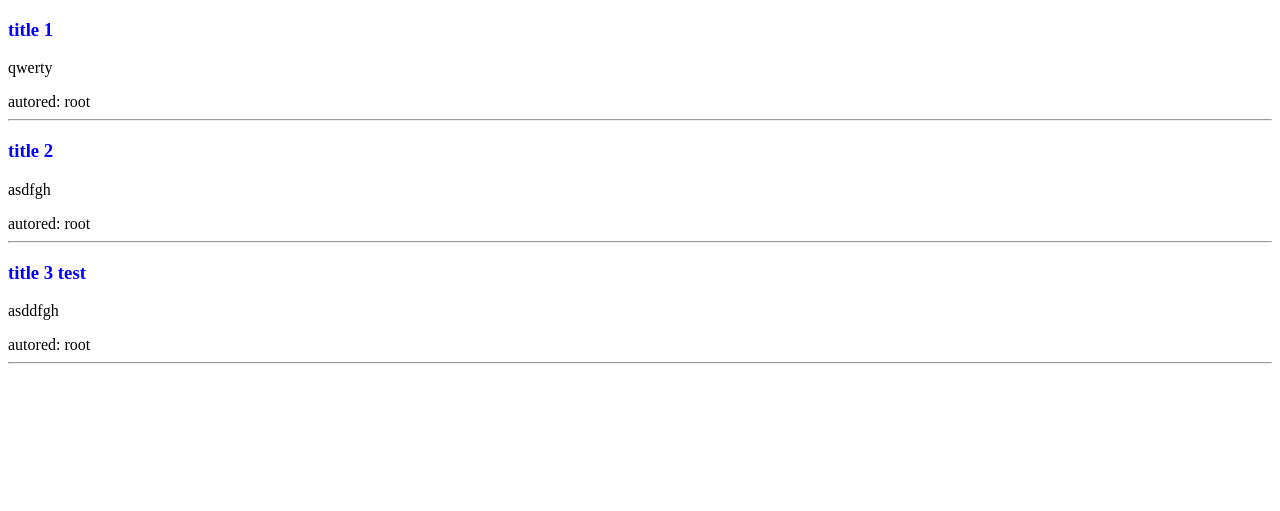
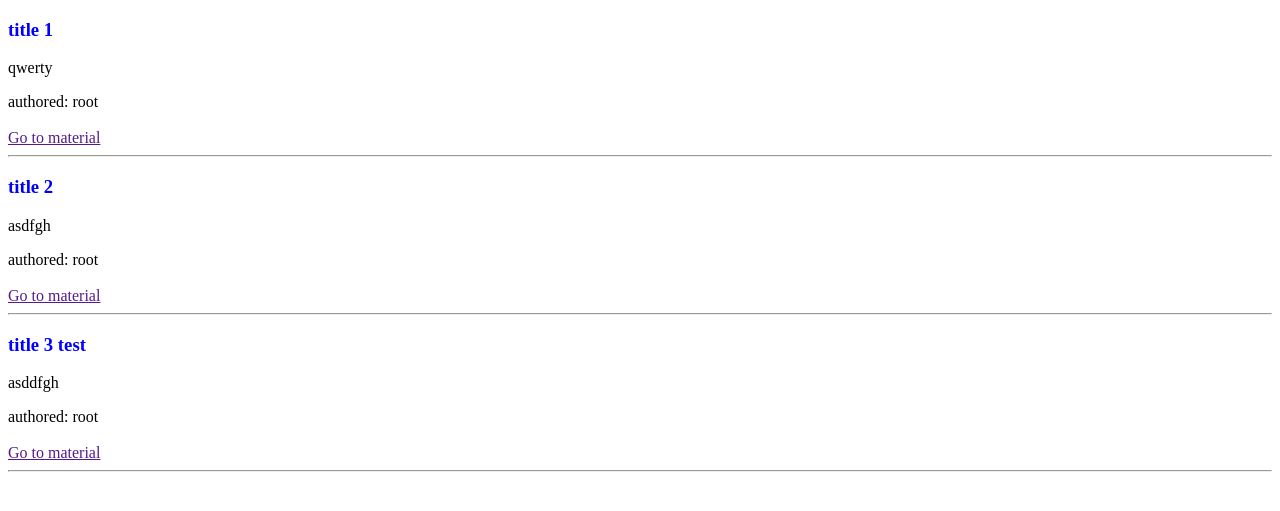
Before and after one commit to SmatovaTatiana/dj_it_academy, a Django app: page /lesson/ in a window 1280 px wide. Shown: the top 511 px of the page. Run offline with Django 3.2, Linux system fonts and the light colour scheme; data comes from the database, SQL or seed files in the repository.

Commit message:
Iteration 4. Add detailed view

```diff
--- a/lesson/models.py
+++ b/lesson/models.py
@@ -1,6 +1,7 @@
 from django.db import models
 from django.utils import timezone
 from django.contrib.auth.models import User
+from django.urls import reverse
 
 # Create your models here.
 
@@ -29,6 +30,15 @@ class Material(models.Model):
                                      choices=MATERIAL_TYPE,
                                      default='theory')
 
+
 """    def __str__(self):
         return self.title  # для отображения названий материалов в админке
 # отключили, т.к. настроили в админке"""
+
+
+def get_absolute_url(self):
+    return reverse('lesson:detailed_material',
+                   args=[self.publish.year,
+                         self.publish.month,
+                         self.publish.day,
+                         self.slug])
--- a/lesson/templates/materials/all_materials.html
+++ b/lesson/templates/materials/all_materials.html
@@ -1,10 +1,15 @@
 {% extends 'base.html' %}
+
+{% block title %}
+    all materials
+{% endblock %}
 
 {% block body %}
     {% for material in materials %}
         <h3>{{ material.title }} </h3>
         <p>{{ material.body|truncatewords:5 }}</p>
-        autored: {{ material.author }}
+        authored: {{ material.author }}<br><br>
+        <a href="{{ material.get_absolute_url }}"> Go to material </a>
         <hr>
     {% endfor %}
 {% endblock %}
--- a/lesson/urls.py
+++ b/lesson/urls.py
@@ -4,4 +4,5 @@ from . import views
 app_name = 'lesson'
 urlpatterns = [
     path('', views.all_materials, name='all_material'),
+    path('<int:y>/<int:m>/<int:d>/<slug:slug>', views.detailed_material, name='detailed_material'),
 ]
--- a/lesson/views.py
+++ b/lesson/views.py
@@ -1,4 +1,4 @@
-from django.shortcuts import render
+from django.shortcuts import render, get_object_or_404
 from . import models
 # Create your views here.
 
@@ -7,3 +7,13 @@ def all_materials(request):
     materials = models.Material.objects.all()
     return render(request, "materials/all_materials.html",
                   {'materials': materials})
+
+
+def detailed_material(request, y, m, d, slug):
+    material = get_object_or_404(models.Material,
+                                 publish__year=y,
+                                 publish__month=m,
+                                 publish__day=d,
+                                 slug=slug)
+    return render(request, "materials/detailed_material.html",
+                  {"material": material})
```
Also changed, not shown: lesson/templates/materials/detailed_material.html (added, +12 -0 lines).
